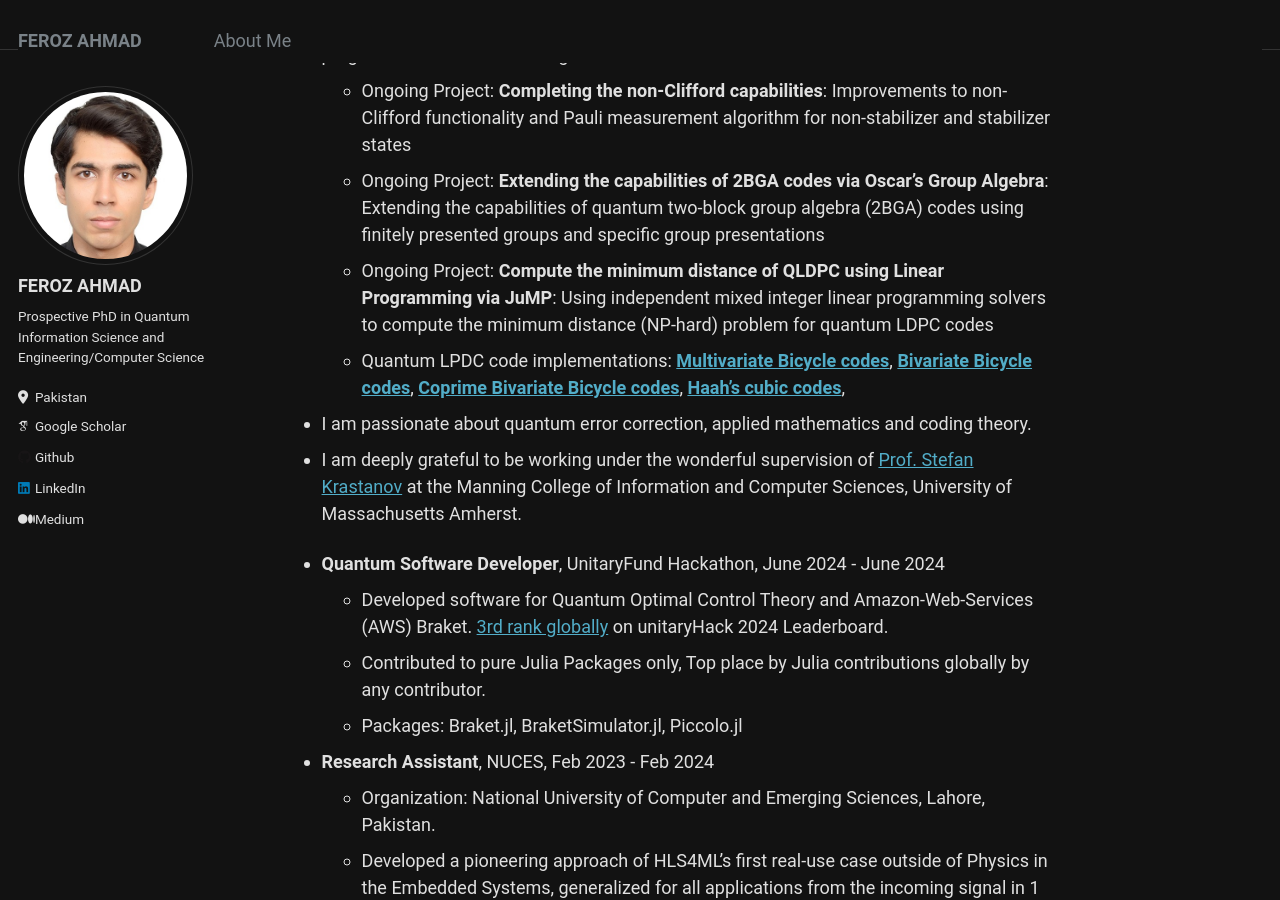
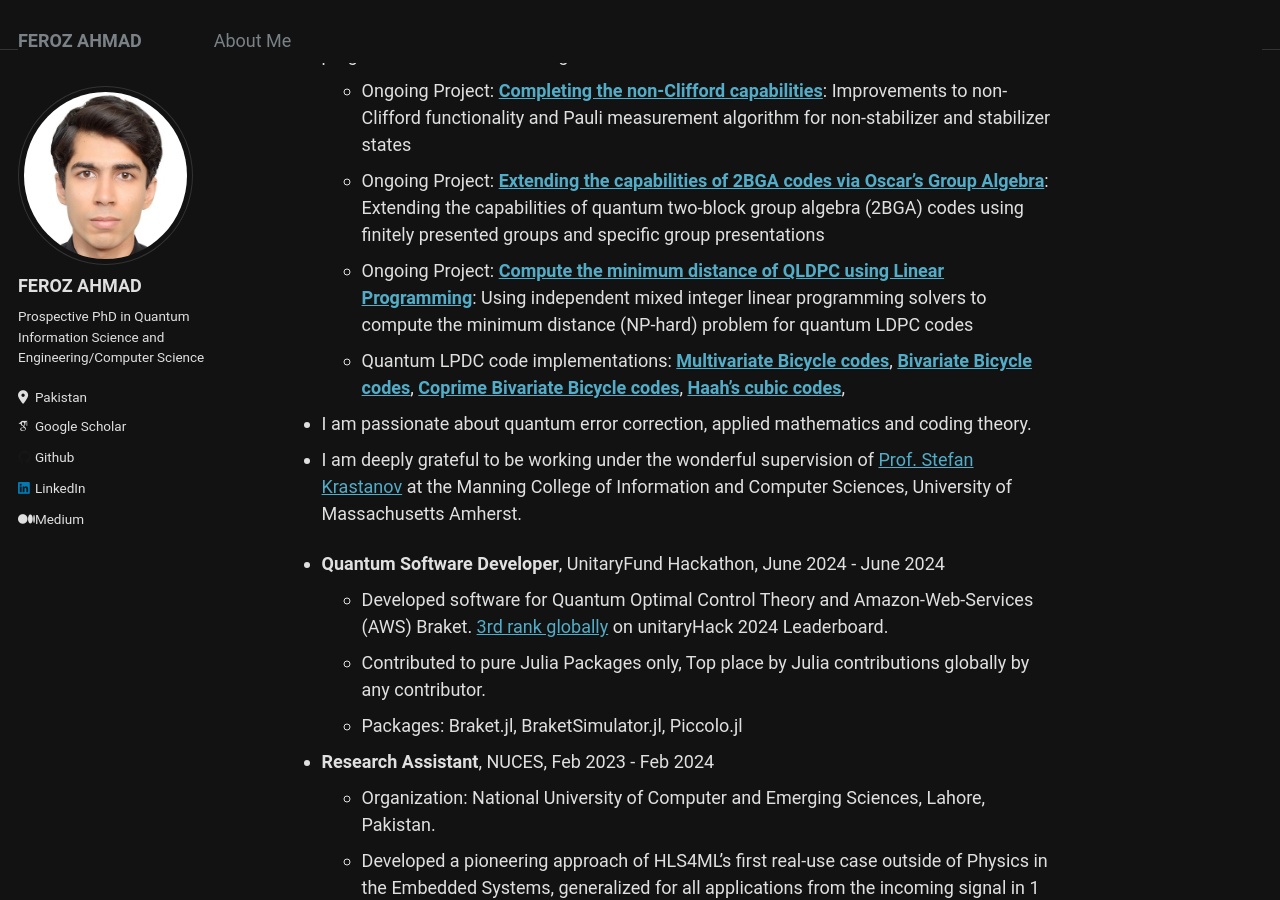
Before and after one commit to Fe-r-oz/Fe-r-oz.github.io, a Jekyll site: the page built from _pages/about.md, in a window 1280 px wide and 900 px high, scrolled down 1894 px. Built offline with Jekyll 4.4.1, drawn with Linux system fonts in a browser that asks for light colours; some web fonts are replaced.

Commit message:
Update about.md

```diff
--- a/_pages/about.md
+++ b/_pages/about.md
@@ -30,9 +30,9 @@ This innovative approach utilized 1D convolutional neural networks on System-on-
 ## Work experience
 * **Quantum Software Developer**, March 2024 - Present
  * My current projects as part of Quantum Savory organization open source bug bounty program includes the following:
-    - Ongoing Project: **Completing the non-Clifford capabilities**: Improvements to non-Clifford functionality and Pauli measurement algorithm for non-stabilizer and stabilizer states
-    - Ongoing Project: **Extending the capabilities of 2BGA codes via Oscar's Group Algebra**: Extending the capabilities of quantum two-block group algebra (2BGA) codes using finitely presented groups and specific group presentations
-    - Ongoing Project: **Compute the minimum distance of QLDPC using Linear Programming via JuMP**: Using independent mixed integer linear programming solvers to compute the minimum distance (NP-hard) problem for quantum LDPC codes
+    - Ongoing Project: **[Completing the non-Clifford capabilities](https://github.com/QuantumSavory/QuantumClifford.jl/issues/309)**: Improvements to non-Clifford functionality and Pauli measurement algorithm for non-stabilizer and stabilizer states
+    - Ongoing Project: **[Extending the capabilities of 2BGA codes via Oscar's Group Algebra](https://github.com/QuantumSavory/QuantumClifford.jl/issues/396)**: Extending the capabilities of quantum two-block group algebra (2BGA) codes using finitely presented groups and specific group presentations
+    - Ongoing Project: **[Compute the minimum distance of QLDPC using Linear Programming](https://github.com/QuantumSavory/QuantumClifford.jl/pull/439)**: Using independent mixed integer linear programming solvers to compute the minimum distance (NP-hard) problem for quantum LDPC codes
     - Quantum LPDC code implementations: **[Multivariate Bicycle codes](https://github.com/QuantumSavory/QuantumClifford.jl/pull/378)**, **[Bivariate Bicycle codes](https://github.com/QuantumSavory/QuantumClifford.jl/pull/399)**, **[Coprime Bivariate Bicycle codes](https://github.com/QuantumSavory/QuantumClifford.jl/pull/378)**, **[Haah's cubic codes](https://github.com/QuantumSavory/QuantumClifford.jl/pull/388)**,
   * I am passionate about quantum error correction, applied mathematics and coding theory.
   * I am deeply grateful to be working under the wonderful supervision of [Prof. Stefan Krastanov](https://www.cics.umass.edu/about/directory/stefan-krastanov) at the Manning College of Information and Computer Sciences, University of Massachusetts Amherst.
```
